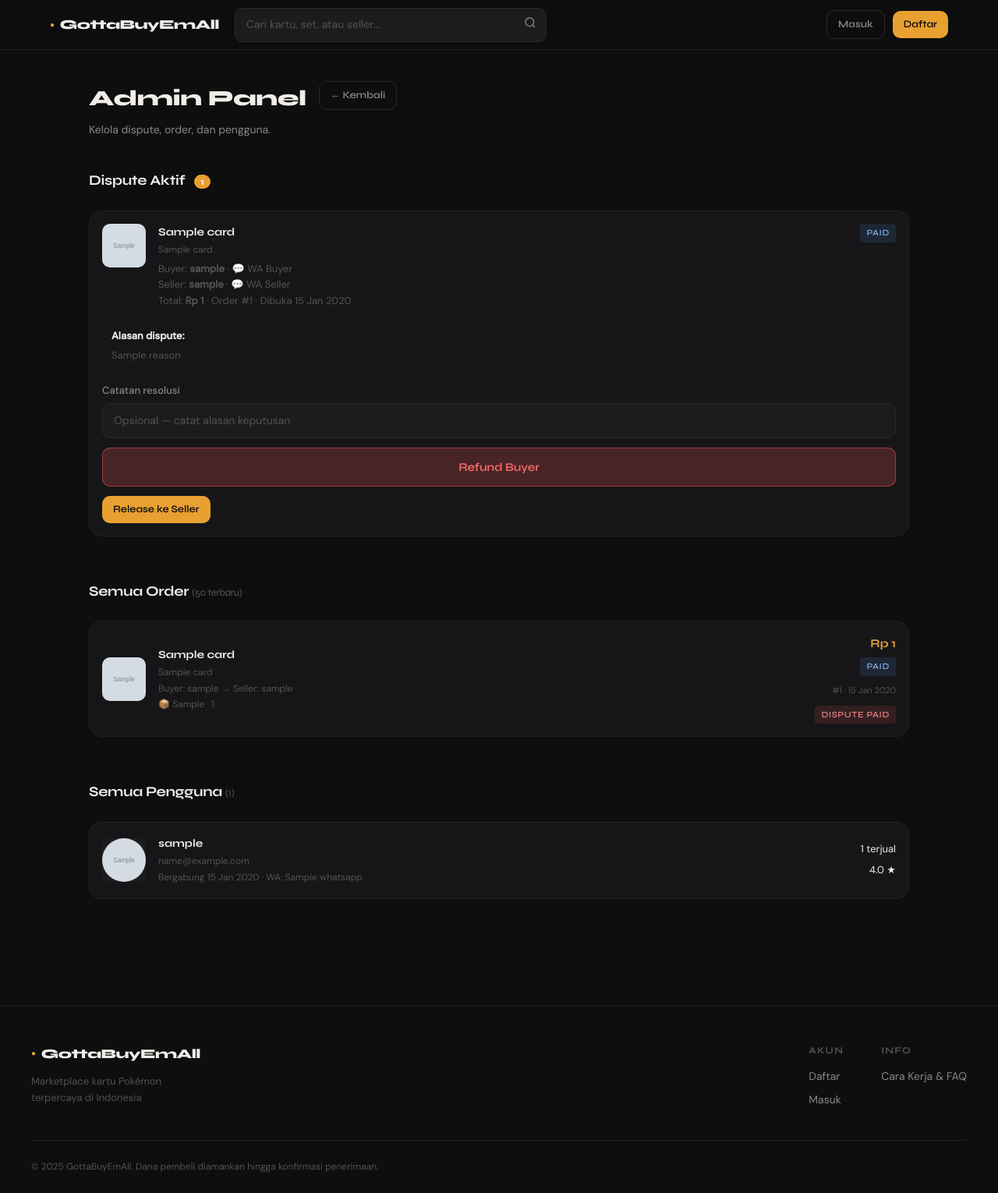
After one commit to Matthew-Kao/GottaBuyEmAll, a FastAPI app: template app/templates/admin/dashboard.html in a window 1280 px wide. The commit adds this page. Shown: the whole page at 78% size. Run offline with FastAPI, Linux system fonts and the light colour scheme; the template is opened without the code that fills it: most values are stand-ins (such as "Sample title", 1, 10 or a date in 2020); grey boxes marked "Sample" are stand-in pictures; parts of the project's set-up code (start-up, migrations or seed data) failed here and were passed over.

Commit message:
admin panel

```diff
--- a/app/main.py
+++ b/app/main.py
@@ -18,6 +18,7 @@
 from app.routers import listings as listings_router
 from app.routers import payments as payments_router
 from app.routers import disputes as disputes_router
+from app.routers import admin as admin_router
 from app.config import settings
 
 import app.models
@@ -32,6 +33,7 @@
 app.include_router(listings_router.router)
 app.include_router(payments_router.router)
 app.include_router(disputes_router.router)
+app.include_router(admin_router.router)
 
 
 @app.on_event("startup")
@@ -172,7 +174,6 @@
         .all()
     )
 
-    # Orders where the current user is the seller — paid or shipped (active fulfillment)
     orders_as_seller = (
         db.query(Order)
         .join(Order.listing)
--- /dev/null
+++ b/app/templates/admin/dashboard.html
@@ -0,0 +1,170 @@
+{% extends "shell.html" %}
+
+{% block title %}Admin Panel — GottaBuyEmAll{% endblock %}
+
+{% block content %}
+<div class="sell-wrap" style="max-width: 1100px;">
+  <div class="sell-header">
+    <div>
+      <h1 class="sell-title">Admin Panel</h1>
+      <p class="sell-sub">Kelola dispute, order, dan pengguna.</p>
+    </div>
+    <a href="/" class="btn btn-ghost btn-sm">← Kembali</a>
+  </div>
+
+  <!-- DISPUTES -->
+  <div class="profile-section">
+    <h2 class="profile-section-title">
+      Dispute Aktif
+      {% if disputes %}
+      <span style="background:var(--accent);color:#fff;font-size:12px;padding:2px 8px;border-radius:99px;margin-left:8px;">{{ disputes|length }}</span>
+      {% endif %}
+    </h2>
+
+    {% if disputes %}
+    <div class="orders-list">
+      {% for dispute in disputes %}
+      <div class="order-row" style="flex-direction:column; align-items:flex-start; gap:12px;">
+        <div style="display:flex; gap:16px; width:100%;">
+          <div class="order-img-wrap">
+            {% if dispute.order.listing.first_image %}
+            <img src="{{ dispute.order.listing.first_image }}" class="order-img" />
+            {% else %}
+            <div class="order-img-placeholder">?</div>
+            {% endif %}
+          </div>
+          <div class="order-info" style="flex:1;">
+            <div class="order-card-name">{{ dispute.order.listing.card.card_name or dispute.order.listing.card.pokemon.name }}</div>
+            <div class="order-card-set">{{ dispute.order.listing.card.set_name }}</div>
+            <div style="margin-top:4px; font-size:13px; color:var(--text-muted);">
+              Buyer: <strong>{{ dispute.order.buyer.username }}</strong>
+              {% if dispute.order.buyer.whatsapp %}
+              · <a href="https://wa.me/62{{ dispute.order.buyer.whatsapp|replace('0', '', 1) }}" target="_blank">💬 WA Buyer</a>
+              {% endif %}
+            </div>
+            <div style="font-size:13px; color:var(--text-muted);">
+              Seller: <strong>{{ dispute.order.listing.seller.username }}</strong>
+              {% if dispute.order.listing.seller.whatsapp %}
+              · <a href="https://wa.me/62{{ dispute.order.listing.seller.whatsapp|replace('0', '', 1) }}" target="_blank">💬 WA Seller</a>
+              {% endif %}
+            </div>
+            <div style="font-size:13px; color:var(--text-muted);">
+              Total: <strong>Rp {{ "{:,.0f}".format(dispute.order.total_price) }}</strong>
+              · Order #{{ dispute.order.id }}
+              · Dibuka {{ dispute.created_at.strftime('%d %b %Y') }}
+            </div>
+          </div>
+          <div class="order-right">
+            <span class="order-status-badge status-{{ dispute.order.status }}">{{ dispute.order.status.title() }}</span>
+          </div>
+        </div>
+
+        <div style="background:var(--surface-raised); border-radius:8px; padding:12px; width:100%; box-sizing:border-box;">
+          <div style="font-size:13px; font-weight:600; margin-bottom:4px;">Alasan dispute:</div>
+          <p style="font-size:13px; color:var(--text-muted); margin:0;">{{ dispute.reason }}</p>
+        </div>
+
+        <form method="POST" action="/admin/disputes/{{ dispute.id }}/resolve" style="width:100%;">
+          <div style="display:flex; gap:12px; flex-wrap:wrap; align-items:flex-end;">
+            <div class="field-group" style="flex:1; min-width:200px; margin:0;">
+              <label class="field-label">Catatan resolusi</label>
+              <input type="text" name="resolution_notes" class="field-input" placeholder="Opsional — catat alasan keputusan" />
+            </div>
+            <button type="submit" name="resolution" value="refund_buyer" class="btn btn-delete btn-sm"
+              onclick="return confirm('Refund ke buyer? Order akan ditandai refunded.')">
+              Refund Buyer
+            </button>
+            <button type="submit" name="resolution" value="release_to_seller" class="btn btn-primary btn-sm"
+              onclick="return confirm('Release ke seller? Order akan ditandai done.')">
+              Release ke Seller
+            </button>
+          </div>
+        </form>
+      </div>
+      {% endfor %}
+    </div>
+    {% else %}
+    <div class="profile-empty">
+      <div class="profile-empty-icon">✓</div>
+      <p class="profile-empty-title">Tidak ada dispute aktif</p>
+    </div>
+    {% endif %}
+  </div>
+
+  <!-- ALL ORDERS -->
+  <div class="profile-section">
+    <h2 class="profile-section-title">Semua Order <span style="font-size:13px;font-weight:400;color:var(--text-muted);">(50 terbaru)</span></h2>
+    <div class="orders-list">
+      {% for order in all_orders %}
+      <div class="order-row">
+        <div class="order-img-wrap">
+          {% if order.listing.first_image %}
+          <img src="{{ order.listing.first_image }}" class="order-img" />
+          {% else %}
+          <div class="order-img-placeholder">?</div>
+          {% endif %}
+        </div>
+        <div class="order-info">
+          <div class="order-card-name">{{ order.listing.card.card_name or order.listing.card.pokemon.name }}</div>
+          <div class="order-card-set">{{ order.listing.card.set_name }}</div>
+          <div style="font-size:12px; color:var(--text-muted); margin-top:2px;">
+            Buyer: {{ order.buyer.username }} → Seller: {{ order.listing.seller.username }}
+          </div>
+          {% if order.tracking_number %}
+          <div style="font-size:12px; color:var(--text-muted);">
+            📦 {{ order.shipping_courier }} · {{ order.tracking_number }}
+          </div>
+          {% endif %}
+        </div>
+        <div class="order-right">
+          <div class="order-price">Rp {{ "{:,.0f}".format(order.total_price) }}</div>
+          <span class="order-status-badge status-{{ order.status }}">{{ order.status.title() }}</span>
+          <div style="font-size:11px; color:var(--text-muted); margin-top:4px;">
+            #{{ order.id }} · {{ order.created_at.strftime('%d %b %Y') }}
+          </div>
+          {% if order.dispute %}
+          <span class="order-status-badge status-disputed" style="margin-top:4px;">Dispute {{ order.dispute.status.title() }}</span>
+          {% endif %}
+        </div>
+      </div>
+      {% endfor %}
+    </div>
+  </div>
+
+  <!-- ALL USERS -->
+  <div class="profile-section">
+    <h2 class="profile-section-title">Semua Pengguna <span style="font-size:13px;font-weight:400;color:var(--text-muted);">({{ all_users|length }})</span></h2>
+    <div class="orders-list">
+      {% for user in all_users %}
+      <div class="order-row">
+        <div class="order-img-wrap">
+          <div class="order-img-placeholder" style="font-size:18px; font-weight:700;">
+            {% if user.avatar_url %}
+            <img src="{{ user.avatar_url }}" style="width:100%;height:100%;object-fit:cover;border-radius:50%;" />
+            {% else %}
+            {{ user.username[0].upper() }}
+            {% endif %}
+          </div>
+        </div>
+        <div class="order-info">
+          <div class="order-card-name">{{ user.username }}</div>
+          <div class="order-card-set">{{ user.email }}</div>
+          <div style="font-size:12px; color:var(--text-muted); margin-top:2px;">
+            Bergabung {{ user.created_at.strftime('%d %b %Y') }}
+            {% if user.whatsapp %} · WA: {{ user.whatsapp }}{% endif %}
+          </div>
+        </div>
+        <div class="order-right">
+          <div style="font-size:13px;">{{ user.total_sales }} terjual</div>
+          <div style="font-size:13px;">{{ "%.1f"|format(user.seller_rating) }} ★</div>
+          {% if user.is_admin %}
+          <span class="order-status-badge" style="background:var(--accent);color:#fff;margin-top:4px;">Admin</span>
+          {% endif %}
+        </div>
+      </div>
+      {% endfor %}
+    </div>
+  </div>
+
+</div>
+{% endblock %}
--- a/app/templates/profile.html
+++ b/app/templates/profile.html
@@ -4,6 +4,7 @@
 
 {% block content %}
 <div class="profile-wrap">
+  <a href="/" class="detail-back">← Kembali</a>
   <div class="profile-header">
     <div class="profile-avatar-lg">
       {% if profile_user.avatar_url %}
```
Also changed, not shown: app/routers/admin.py (added, +111 -0 lines).
